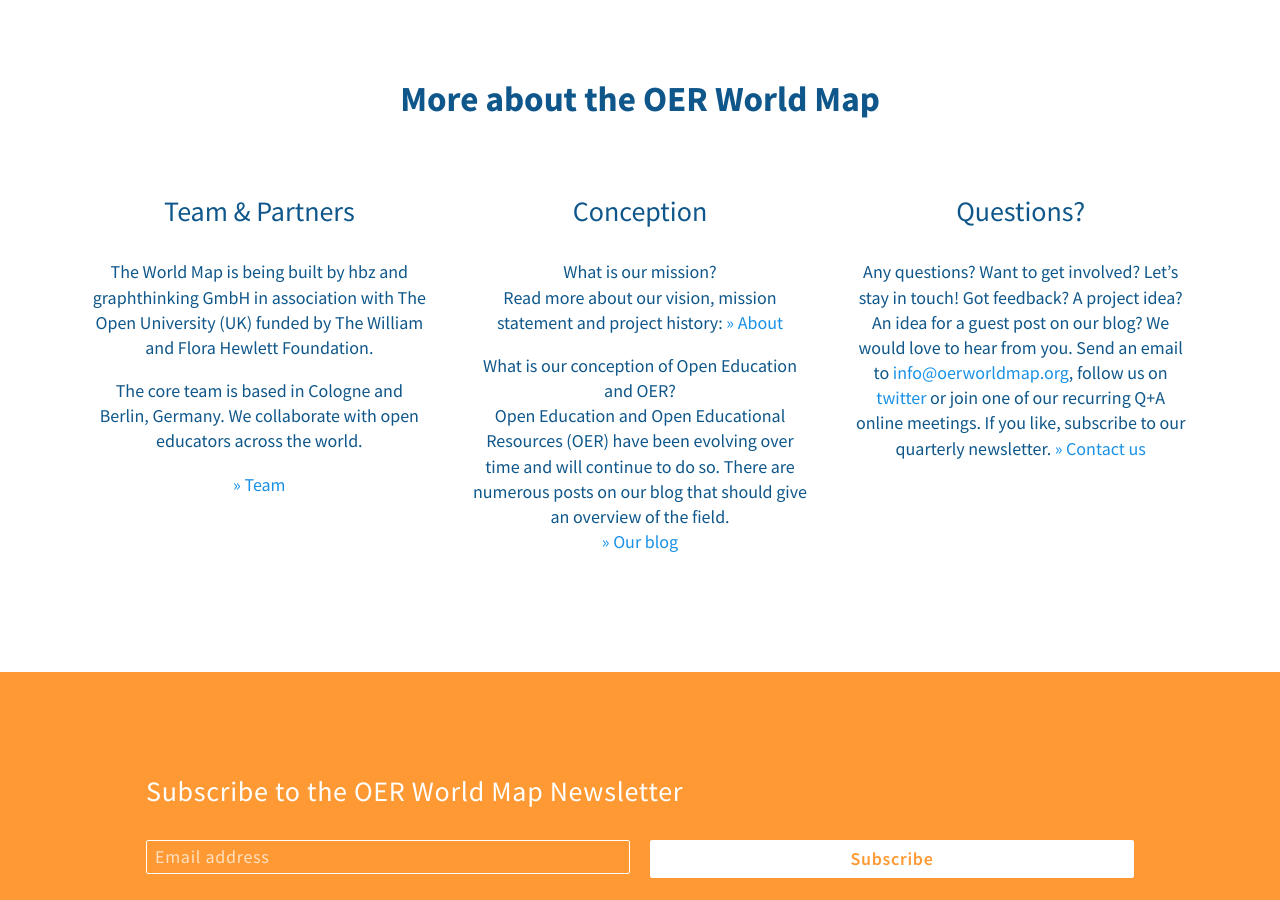
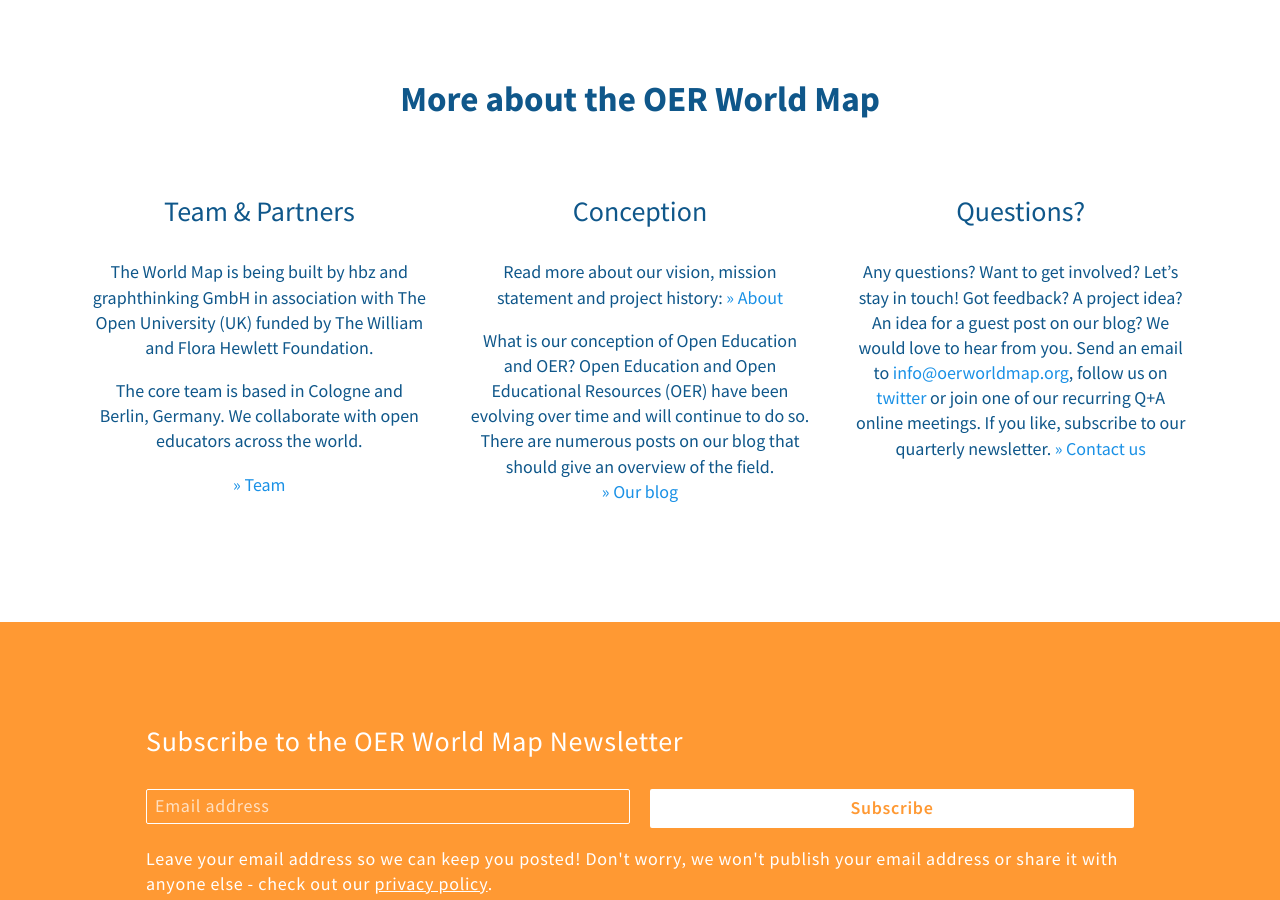
Before and after one commit to hbz/oerworldmap-ui, a Jekyll site: the page built from docs/index.html, in a window 1280 px wide and 900 px high, scrolled down 6395 px. Built offline with Jekyll 4.4.1, drawn with Linux system fonts in a browser that asks for light colours; nearby versions of some CDN libraries; comment, search, counter and statistics services are not loaded; a style sheet for code colours, icons or effects is not loaded.

Commit message:
Update index.html

```diff
--- a/docs/index.html
+++ b/docs/index.html
@@ -1241,12 +1241,10 @@
       <div class="center">
         <h3>Conception</h3>
 
-        <p>What is our mission?<br>
-          Read more about our vision, mission statement and project history: <a href="about">» About</a>
+        <p>Read more about our vision, mission statement and project history: <a href="about">» About</a>
         </p>
 
-        <p>What is our conception of Open Education and OER?<br>
-        Open Education and Open Educational Resources (OER) have been evolving over time and will continue to do so. There are numerous posts on our blog that should give an overview of the field.<br>
+        <p>What is our conception of Open Education and OER? Open Education and Open Educational Resources (OER) have been evolving over time and will continue to do so. There are numerous posts on our blog that should give an overview of the field.<br>
         <a href="https://blog.oerworldmap.org">» Our blog</a></p>
 
       </div>
```
